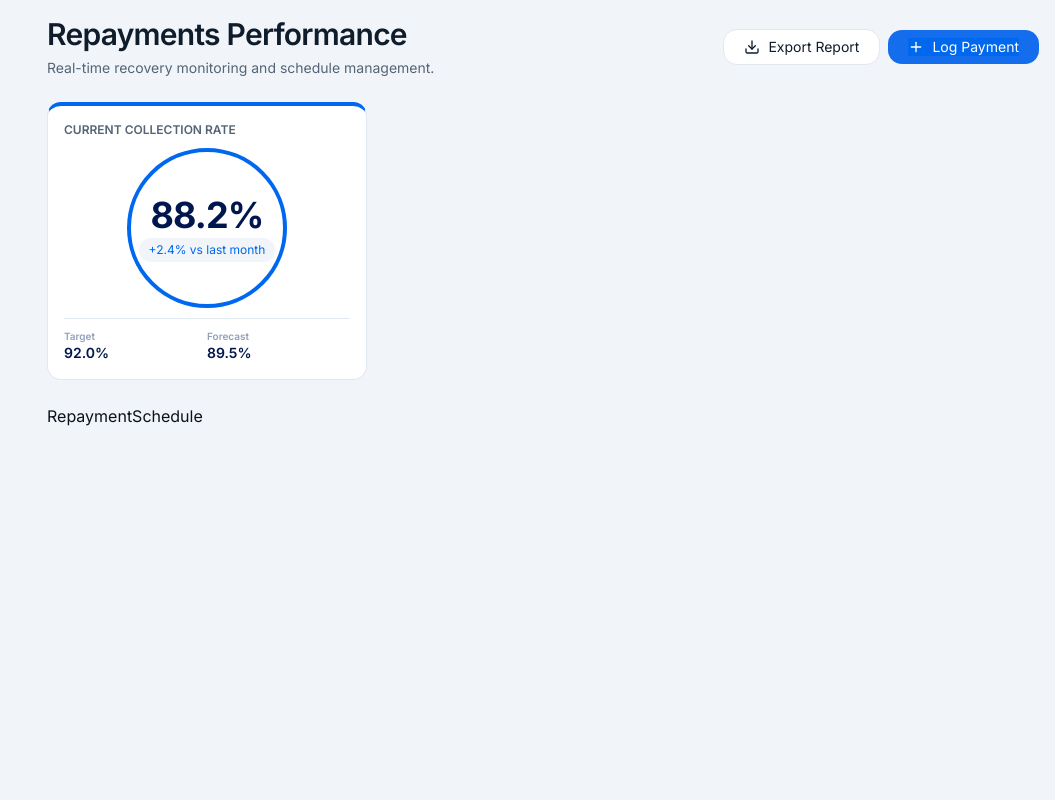
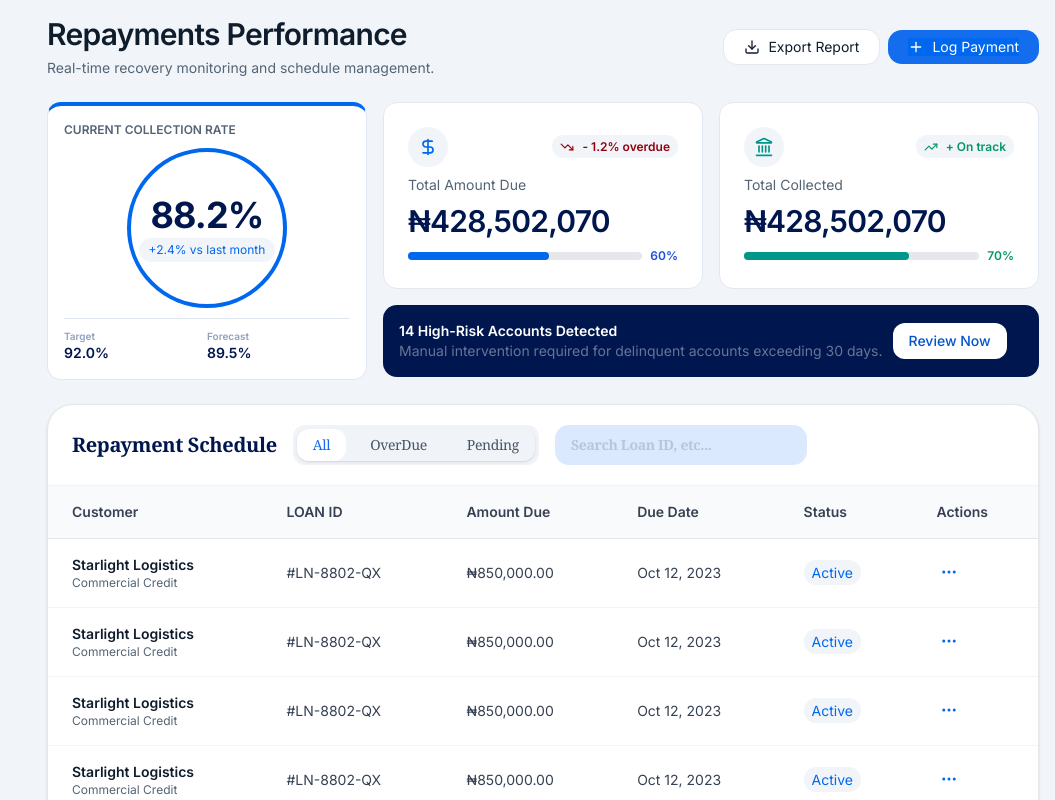
Before and after one commit to Banicoop/coocredit-business, a Next.js app: page /loan-officer/repayments in a window 1280 px wide. Shown: the top 800 px of the page, without its empty margins (225-1280 px from the left). Built offline with nearby package versions, Linux system fonts and the light colour scheme; a web font is replaced by a local one.

Commit message:
implement loan officer repayment screen

```diff
--- a/src/app/(dashboard)/loan-officer/(main)/portfolio/page.tsx
+++ b/src/app/(dashboard)/loan-officer/(main)/portfolio/page.tsx
@@ -14,22 +14,24 @@ const PortfolioPage = () => {
         <Grid className='grid-cols-2 lg:grid-cols-4 gap-4'>
           <LoanOfficerCardWidget
             icon={<FileText size={20} className='text-primary' />}
-            percent={0.5}
+            percent={0.5} suffix
             title='TOTAL LOAN VOLUME'
             desc='Active disbursements across 1,240 accounts'
             amount={`₦${(428502070).toLocaleString()}`}/>
           <LoanOfficerCardWidget icon={<Activity size={20} color='green'/>}
-            percent={3.4}
+            percent={3.4} suffix
             title='AVERAGE BALANCE'
             desc='Per capita exposure within risk limits'
             amount={`₦${(34556).toLocaleString()}`}/>
           <LoanOfficerCardWidget
             icon={<AlertTriangle size={20} color='red' />}
             percent={0.2} isNegative
+            suffix
             title='DELINQUENCY (30+DP)'
             desc='Currently under collection monitoring'
             amount='1.45%'/>
           <LoanOfficerCardWidget
+            suffix
             icon={<Banknote size={20} color='#9333EA'/>}
             percent={0.8} title='PORTFOLIO YIELD'
             desc='Net interest margin for Q3 period'
--- a/src/app/(dashboard)/loan-officer/(main)/repayments/_sections/RepaymentCards.tsx
+++ b/src/app/(dashboard)/loan-officer/(main)/repayments/_sections/RepaymentCards.tsx
@@ -1,8 +1,12 @@
 import Typography from '@/components/primitives/Typography';
 import { ColItem } from '@/components/ui/PageHeader';
-import { FlexCol, Grid, GridItem } from '@/components/ui/ui-layout';
+import { Flex, FlexCol, Grid, GridItem } from '@/components/ui/ui-layout';
 import React from 'react'
 import { InfoItem } from '../../portfolio/(tabs)/PortfolioSummary';
+import { DollarSign, Landmark } from 'lucide-react';
+import { LoanOfficerCardWidget } from '@/components/ui/cards';
+import { ProgressBar } from '@/components/ui/ProgessBar';
+import Button from '@/components/primitives/buttons/Button';
 
 const RepaymentCards = () => {
   return (
@@ -19,6 +23,38 @@ const RepaymentCards = () => {
                 <InfoItem title='Forecast' val='89.5%'/>
             </Grid>
         </GridItem>
+        <Grid className='grid-cols-2 h-fit col-span-2 gap-4'>
+            <LoanOfficerCardWidget
+                icon={<DollarSign size={20} className='text-primary' />}
+                percent={'1.2% overdue'}
+                isNegative
+                title='Total Amount Due'
+                desc={
+                <Flex className='gap-2'>
+                    <ProgressBar value={60} className='bg-primary'/>
+                    <Typography color='active' variant='small' weight='semibold'>60%</Typography>
+                </Flex>}
+                amount={`₦${(428502070).toLocaleString()}`}/>
+            <LoanOfficerCardWidget
+                icon={<Landmark size={20} className='text-chart-2' />}
+                percent={'On track'}
+                title='Total Collected'
+                desc={
+                <Flex className='gap-2'>
+                    <ProgressBar value={70} className='bg-chart-2'/>
+                    <Typography color='success' variant='small' weight='semibold'>70%</Typography>
+                </Flex>}
+                amount={`₦${(428502070).toLocaleString()}`}/>
+            <Flex className='col-span-2 rounded-lg bg-primary2 p-4 gap-2.5'>
+                <ColItem
+                    item1='14 High-Risk Accounts Detected'
+                    item2='Manual intervention required for delinquent accounts exceeding 30 days.'
+                    className1='text-card font-semibold'
+                    className2='text-card/40'
+                />
+                <Button variant='light'>Review Now</Button>
+            </Flex>
+        </Grid>
     </Grid>
   )
 }
--- a/src/app/(dashboard)/loan-officer/(main)/repayments/_sections/RepaymentSchedule.tsx
+++ b/src/app/(dashboard)/loan-officer/(main)/repayments/_sections/RepaymentSchedule.tsx
@@ -1,8 +1,108 @@
-import React from 'react'
+'use client';
+
+
+import { TextField } from '@/components/primitives/inputs/TextField';
+import { BasicTable } from '@/components/primitives/tables/BasicTable';
+import Typography from '@/components/primitives/Typography';
+import { ActionDropdown } from '@/components/ui/ActionDropDown';
+import { Tabs } from '@/components/ui/Tabs';
+import { Flex } from '@/components/ui/ui-layout';
+import { Eye } from 'lucide-react';
+
+
+
+const data = Array.from({length: 10}, (_, i) => ({
+    id: `${i + 1}`,
+    customer: {
+        name: 'Starlight Logistics',
+        business: 'Commercial Credit'
+    },
+    loanId: '#LN-8802-QX',
+    dueDate: 'Oct 12, 2023',
+    amount: '₦850,000.00',
+    status: 'active'
+}));
+
+
+const tabs = [
+    {
+        label: 'All',
+        value: 'all'
+    },
+    {
+        label: 'OverDue',
+        value: 'overdue'
+    },
+    {
+        label: 'Pending',
+        value: 'pending'
+    },
+]
+
+const Title = () => (
+    <Flex className='gap-4'>
+        <Typography color='primary2' variant='h4' weight='semibold'>Repayment Schedule</Typography>
+        <Tabs items={tabs} defaultValue='all'/>
+        <TextField variant='primary' placeholder='Search Loan ID, etc...'/>
+    </Flex>
+)
+
 
 const RepaymentSchedule = () => {
+
+    const colums = [
+        {
+            key: 'customer',
+            title: 'Customer',
+            render: (customer: any) => (
+                <div className='flex flex-col'>
+                    <Typography weight='semibold'>{customer.name}</Typography>
+                    <Typography variant='small' color='primary'>{customer.business}</Typography>
+                </div>
+            )
+        },
+        {
+            key: 'loanId',
+            title: 'LOAN ID'
+        },
+        {
+            key: 'amount',
+            title: 'Amount Due'
+        },
+        {
+            key: 'dueDate',
+            title: 'Due Date'
+        },
+        {
+            key: 'status',
+            title: 'Status',
+            render: (status: string) => (
+                <Typography className='py-1 px-2 bg-accent rounded-md text-primary capitalize'>{status}</Typography>
+            )
+        },
+        {
+            key: 'id',
+            title: 'Actions',
+            render: (id: string) => (
+            <ActionDropdown
+                actions={[
+                    {
+                        label: 'Loan Details',
+                        variant: 'primary',
+                        icon: Eye,
+                        // href: `/loan-officer/portfolio/${id}`
+                    }
+                ]} />
+            )
+        },
+    ]
+
   return (
-    <div>RepaymentSchedule</div>
+    <BasicTable
+        columns={colums}
+        pageSize={5}
+        pagination
+        data={data ?? []} title={<Title/>}/>
   )
 }
 
--- a/src/components/ui/cards.tsx
+++ b/src/components/ui/cards.tsx
@@ -62,7 +62,7 @@ export const ActivityCard = ({
 );
 
 
-export const LoanOfficerCardWidget:React.FC<LoanOfficerCardWidgetProps> = ({icon, percent, title, amount, desc, isNegative, className}) => {
+export const LoanOfficerCardWidget:React.FC<LoanOfficerCardWidgetProps> = ({icon, percent, title, amount, desc, isNegative, className, suffix}) => {
   return (
     <GridItem className={cn('gap-2 p-6', className)}>
         <Flex className='justify-between'>
@@ -73,7 +73,7 @@ export const LoanOfficerCardWidget:React.FC<LoanOfficerCardWidgetProps> = ({icon
             startIcon={isNegative ? <TrendingDown size={14}/>: <TrendingUp size={14}/>}
             color={isNegative ? 'destructive': 'success'}
             variant='small'
-            className='py-1 px-2 rounded-lg bg-accent font-semibold'>{isNegative ? '-': '+'} {percent} %</Typography>
+            className='py-1 px-2 rounded-lg bg-accent font-semibold'>{isNegative ? '-': '+'} {percent} {suffix && '%'}</Typography>
         </Flex>
         <Typography color='primary'>{title}</Typography>
         <Typography color='primary2' variant='h2'>{amount}</Typography>
--- a/src/types/types.ts
+++ b/src/types/types.ts
@@ -43,10 +43,11 @@ export interface ActivityCardProps {
 
 export interface LoanOfficerCardWidgetProps {
     icon: React.ReactNode;
-    percent: number;
+    percent: number | React.ReactNode;
     title: string;
     amount: number | string;
     desc: string | React.ReactNode;
     isNegative?: boolean;
+    suffix?: boolean;
     className?: string
 }
```
